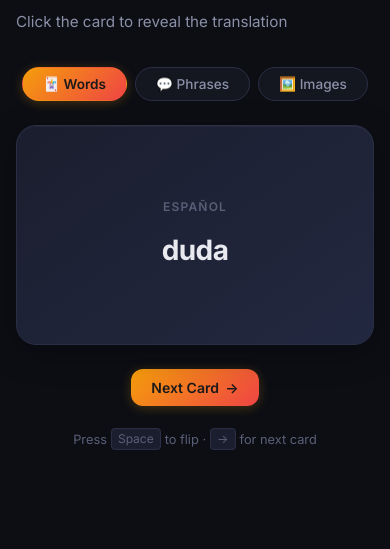
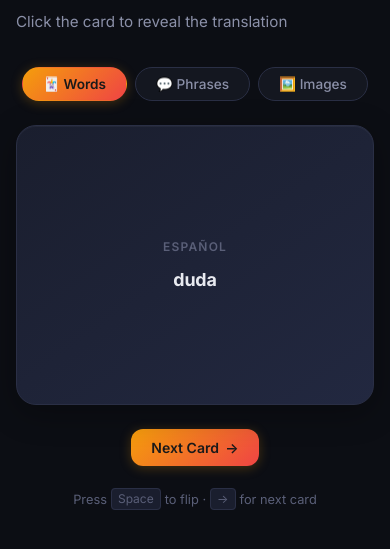
Before and after one commit to cpepe/aprendelo, a Flask app: page / in a window 390 px wide. Shown: the part 167-716 px from the top of the page. Run offline with Flask 3, Linux system fonts and the light colour scheme; data that the repository does not hold is empty.

Commit message:
scaling issue for long phrases

```diff
--- a/static/app.js
+++ b/static/app.js
@@ -104,18 +104,34 @@ function initFlashcards() {
 
         const randomKey = keys[Math.floor(Math.random() * keys.length)];
 
+        function setCardText(el, text) {
+            el.textContent = text;
+            el.style.fontSize = "";
+            el.className = "card-word";
+            const len = (text || "").length;
+            if (len > 120) {
+                el.classList.add("text-xlong");
+            } else if (len > 60) {
+                el.classList.add("text-long");
+            } else if (len > 28) {
+                el.classList.add("text-medium");
+            }
+        }
+
         // Small delay so the un-flip animation finishes
         setTimeout(() => {
             if (game.mode === "image") {
                 // Image mode: front = emoji/image, back = Spanish word
                 frontWord.textContent = randomKey;
                 frontWord.style.fontSize = "4rem";
+                frontWord.className = "card-word";
                 backWord.textContent = data[randomKey];
+                backWord.style.fontSize = "";
+                backWord.className = "card-word";
             } else {
-                // Text mode: front = Spanish, back = English
-                frontWord.textContent = randomKey;
-                frontWord.style.fontSize = "";
-                backWord.textContent = data[randomKey];
+                // Text mode: front = Spanish/English, back = translation
+                setCardText(frontWord, randomKey);
+                setCardText(backWord, data[randomKey]);
             }
         }, 150);
     }
@@ -140,6 +156,9 @@ function initFlashcards() {
         frontWord.textContent = "";
         backWord.textContent = "";
         frontWord.style.fontSize = "";
+        backWord.style.fontSize = "";
+        frontWord.className = "card-word";
+        backWord.className = "card-word";
         loadCard();
     });
 
--- a/static/style.css
+++ b/static/style.css
@@ -413,12 +413,14 @@ body {
 }
 
 .flashcard {
-    width: 420px;
+    width: 540px;
     max-width: 100%;
-    height: 260px;
+    height: 320px;
     perspective: 800px;
     cursor: pointer;
     outline: none;
+    container-type: inline-size;
+    container-name: flashcard;
 }
 
 .flashcard-inner {
@@ -446,7 +448,9 @@ body {
     -webkit-backface-visibility: hidden;
     border-radius: var(--radius-xl);
     border: 1px solid var(--border);
-    padding: 2rem;
+    padding: 1.75rem 2rem;
+    overflow: hidden;
+    box-sizing: border-box;
 }
 
 .flashcard-front {
@@ -467,13 +471,43 @@ body {
     text-transform: uppercase;
     letter-spacing: 0.1em;
     color: var(--text-muted);
+    flex-shrink: 0;
 }
 
 .card-word {
-    font-size: 2.25rem;
+    font-size: var(--card-font-size, clamp(1.2rem, 4.5cqw, 2.25rem));
     font-weight: 700;
-    letter-spacing: -0.02em;
+    letter-spacing: -0.01em;
     text-align: center;
+    line-height: 1.35;
+    max-width: 100%;
+    max-height: calc(100% - 2.5rem);
+    overflow-wrap: break-word;
+    word-break: normal;
+    display: flex;
+    align-items: center;
+    justify-content: center;
+    transition: font-size 0.2s ease;
+    overflow-y: auto;
+    scrollbar-width: thin;
+}
+
+/* Scaled font variations for medium, long, and extra-long phrases (C1/C2) */
+.card-word.text-medium {
+    font-size: var(--card-font-size, clamp(1.05rem, 3.6cqw, 1.45rem));
+    line-height: 1.35;
+}
+
+.card-word.text-long {
+    font-size: var(--card-font-size, clamp(0.92rem, 3cqw, 1.2rem));
+    line-height: 1.32;
+    font-weight: 600;
+}
+
+.card-word.text-xlong {
+    font-size: var(--card-font-size, clamp(0.82rem, 2.5cqw, 1.05rem));
+    line-height: 1.28;
+    font-weight: 600;
 }
 
 .flashcard-back .card-lang-label {
@@ -831,11 +865,23 @@ body {
 
     .flashcard {
         width: 100%;
-        height: 220px;
+        height: 280px;
     }
 
     .card-word {
-        font-size: 1.75rem;
+        font-size: var(--card-font-size, clamp(1.1rem, 5cqw, 1.6rem));
+    }
+
+    .card-word.text-medium {
+        font-size: var(--card-font-size, clamp(0.95rem, 4.2cqw, 1.3rem));
+    }
+
+    .card-word.text-long {
+        font-size: var(--card-font-size, clamp(0.85rem, 3.6cqw, 1.1rem));
+    }
+
+    .card-word.text-xlong {
+        font-size: var(--card-font-size, clamp(0.78rem, 3.2cqw, 0.98rem));
     }
 
     .input-group-row {
```
